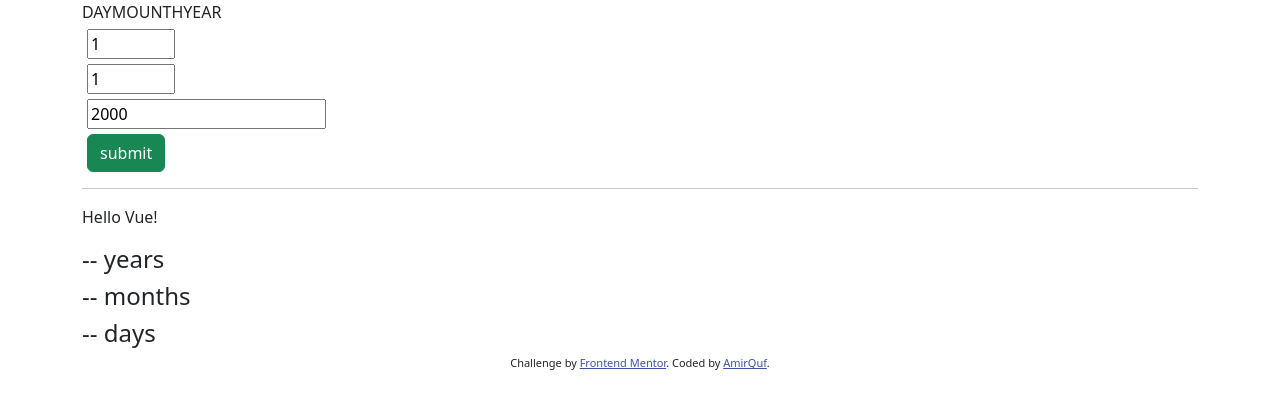
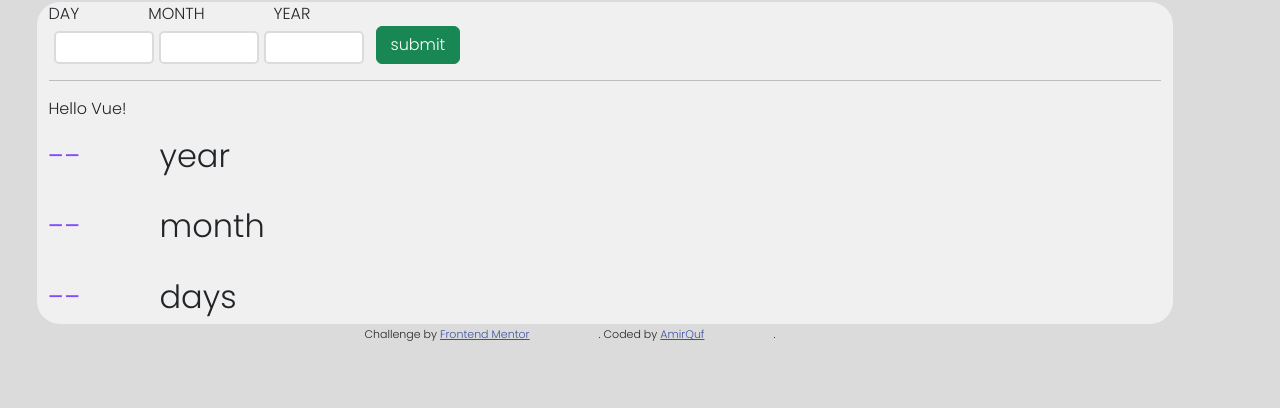
Before and after one commit to amirQuf/age-caculator, a plain HTML site: page index.html in a window 1280 px wide. Drawn offline with nearby package versions, Linux system fonts and the light colour scheme.

Commit message:
fixing css codes

```diff
--- /dev/null
+++ b/assets/css/style.css
@@ -0,0 +1,57 @@
+
+            .attribution { font-size: 11px; text-align: center; }
+            .attribution a { color: hsl(228, 45%, 44%); }
+            button, input, optgroup, select, textarea {
+            margin: 0;
+            font-family: inherit;
+            font-size: inherit;
+            margin-left: 5px;
+            line-height: inherit;
+            margin-top: 5px;
+        }
+
+.flex-container {
+  display: flex;
+
+}
+*, ::after, ::before {
+    box-sizing: border-box;
+    margin-right: 67px;
+    padding-right: 2px;
+}
+
+
+body {
+        background-color:hsl(0, 0%, 86%);
+      }
+
+
+.container{
+    background-color:hsl(0, 0%, 94%);
+    border: 2px solid hsl(0, 0%, 86%);
+    border-radius: 25px;
+}
+.error{
+    border: 2px solid  hsl(0, 100%, 67%);
+    width: 110px;
+    border-radius: 5px;
+}
+
+input{
+border: 2px solid hsl(0, 0%, 86%);
+width: 100px;
+border-radius: 5px;
+}
+
+*{
+    font-family: 'Poppins', sans-serif;
+
+}
+
+.puprel{
+    color:  hsl(259, 100%, 65%);
+
+}
+.btn{
+    margin-left: 4px;
+}
--- a/index.html
+++ b/index.html
@@ -8,53 +8,41 @@
   <script src="https://unpkg.com/vue@3/dist/vue.global.js"></script>
   <link href="https://cdn.jsdelivr.net/npm/bootstrap@5.3.0-alpha3/dist/css/bootstrap.min.css" rel="stylesheet" integrity="sha384-KK94CHFLLe+nY2dmCWGMq91rCGa5gtU4mk92HdvYe+M/SXH301p5ILy+dN9+nJOZ" crossorigin="anonymous">
   <title>Frontend Mentor | Age calculator app</title>
+  <link rel="preconnect" href="https://fonts.googleapis.com">
+  <link rel="preconnect" href="https://fonts.gstatic.com" crossorigin>
+  <link href="https://fonts.googleapis.com/css2?family=Poppins:wght@300&display=swap" rel="stylesheet">
+  <link rel="stylesheet" href="assets/css/style.css">
 
-  <!-- Feel free to remove these styles or customise in your own stylesheet 👍 -->
-  <style>
-    .attribution { font-size: 11px; text-align: center; }
-    .attribution a { color: hsl(228, 45%, 44%); }
-    button, input, optgroup, select, textarea {
-    margin: 0;
-    font-family: inherit;
-    font-size: inherit;
-    margin-left: 5px;
-    line-height: inherit;
-    margin-top: 5px;
-}
-
-
-  </style>
 </head>
 <body>
 
   <div id="app" class="container">
-    <div class = "row">
-    <form action="" class="col col-md-3 col-lg-3">
-      <div class = "col-auto"><span>DAY</span>
-       <span>MOUNTH</span><span>YEAR</span></div>
+    <div class="flex-container">
+      <div  :class="{  'text-danger': danger }" >DAY</div>
+      <div  :class="{ 'text-danger':  danger}" >MONTH</div>
+      <div  :class="{ 'text-danger':danger }" >YEAR</div>
+    </div>
 
-       <div class ="col  col-md-3 col-lg-3"><input type="number" v-model="day" id="day" min = 1 max =31>
-      <input type="number" v-model="mounth" id="mounth" min=1 max=12>
-      <input type="number" v-model="year" id = "year"> </div>
-      <div class = "row">
-      <div class="col align-self-center">
-      <button class= 'btn btn-success' @click="caculate()">submit</button></div>
-      </div>
+    <form action="#" class="flex-container">
+
+      <input :class="[status]" type="number" v-model="day" id="day" min = 1 max =31>
+      <input :class="[status]" type="number" v-model="mounth" id="mounth" min=1 max=12>
+      <input :class="[status]" type="number" v-model="year" id = "year">
+
+      <div class ="row mx-2">
+      <button class= 'btn btn-success' @click="caculate()">submit</button>
     </div>
 
     </form>
 
     <hr></hr>
     <p>{{message}}</p>
-    <h4>{{result.years}} years</span>
+    <h2> <span class = "puprel">{{result.years}} </span> year</h2>
     <br>
-    <h4>{{result.months}} months</span>
+    <h2> <span class = "puprel">{{result.months}}</span> month</h2>
     <br>
-    <h4> {{result.days}} days</span>
-
-
+    <h2><span  class = "puprel"> {{result.days}}</span> days</h2>
   </div>
-
 
   <script>
     const { createApp } = Vue
@@ -64,12 +52,13 @@
       data() {
         return {
           message: 'Hello Vue!',
-          year : 2000,
-          mounth :1,
-          day:1,
-          result :{days:"--",months:"--",years:"--"}
-          ,
+          year :"" ,
+          mounth :"",
+          day:"",
+          result :{days:"--",months:"--",years:"--"},
+
           status :"" ,
+          danger:false ,
 
         }},
         methods: {
@@ -101,18 +90,21 @@
       if (value >31 ||value<1){
       this.status ="error";
       this.message = "enter valid value";
+      this.danger = 'er';
     }
     },
     mounth(value){
-      if  (mounth>12 ||value<1){
+      if  (value>12 ||value<1){
       this.status ="error";
+      this.danger = true;
       this.message = "enter valid value";
     }
   },
     year(value){
     now = new Date().getFullYear();
-    if  (year>now||year<1){
+    if  (value>now||value<1){
       this.status ="error";
+      this.danger = true;
       this.message = "enter valid value";
     }},
     }}).mount('#app')
```
Also changed, not shown: 1 other file.
